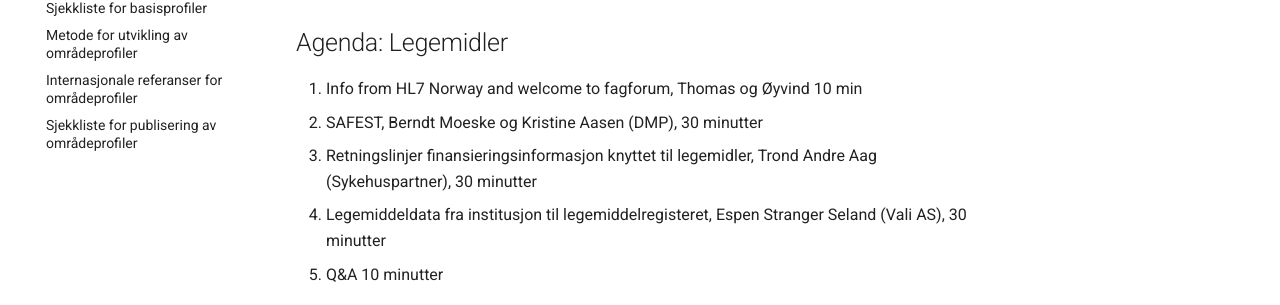
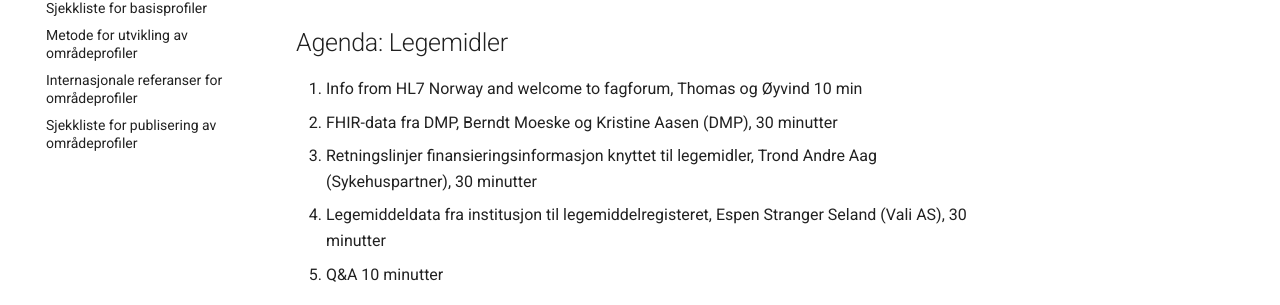
Before and after one commit to HL7Norway/best-practice, an MkDocs documentation site: the page built from docs/FHIR-faglig-forum/_agenda/2024-10-16-agenda.md, in a window 1280 px wide. Shown: the part 372-677 px from the top of the page. Built offline with MkDocs 1.6.1 and Material for MkDocs 9.7.7, drawn with Linux system fonts in a browser that asks for light colours; comment, search, counter and statistics services are not loaded.

Commit message:
tittelendring agenda

```diff
--- a/docs/FHIR-faglig-forum/_agenda/2024-10-16-agenda.md
+++ b/docs/FHIR-faglig-forum/_agenda/2024-10-16-agenda.md
@@ -16,7 +16,7 @@ FHIR fagforum (FFF) er et åpent forum om bruk og implementering av HL7 FHIR i N
 ## Agenda: Legemidler
 
 1. Info from HL7 Norway and welcome to fagforum, Thomas og Øyvind 10 min
-2. SAFEST, Berndt Moeske og Kristine Aasen (DMP), 30 minutter
+2. FHIR-data fra DMP, Berndt Moeske og Kristine Aasen (DMP), 30 minutter
 3. Retningslinjer finansieringsinformasjon knyttet til legemidler, Trond Andre Aag (Sykehuspartner), 30 minutter
 4. Legemiddeldata fra institusjon til legemiddelregisteret, Espen Stranger Seland (Vali AS), 30 minutter
 5. Q&A 10 minutter
```
